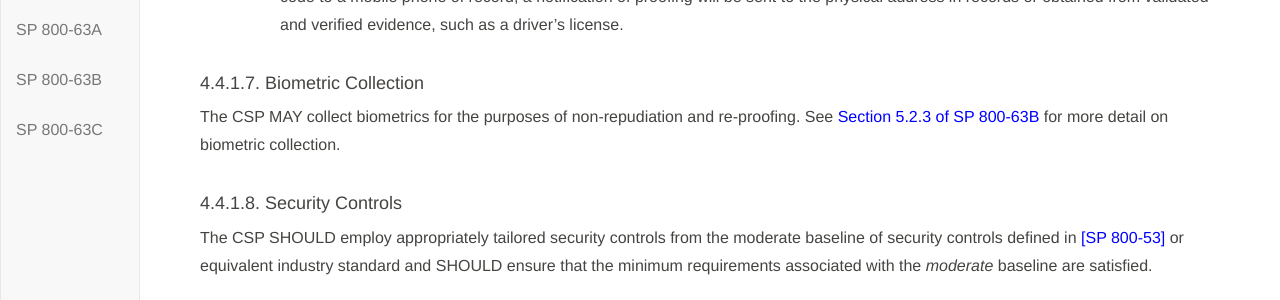
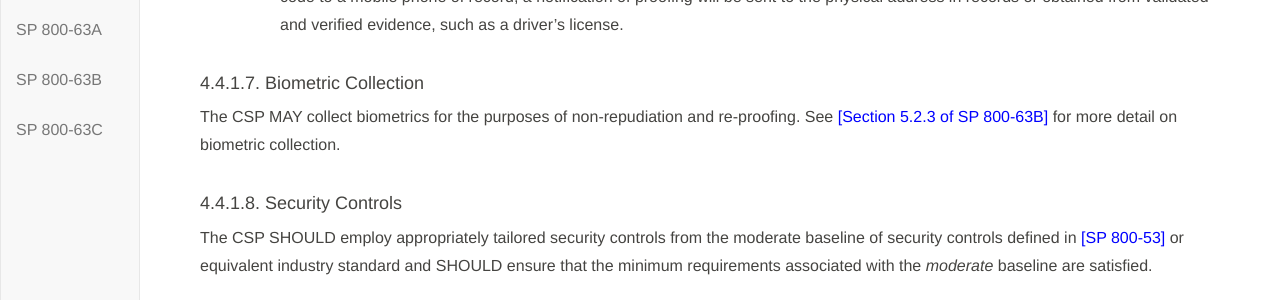
Before and after one commit to usnistgov/800-63-3, a Jekyll site: the page built from sp800-63a/sec4_ial.md, in a window 1280 px wide and 900 px high, scrolled down 4284 px. Shown: the part 152-452 px from the top of the window. Built offline with Jekyll 4.4.1, drawn with Linux system fonts in a browser that asks for light colours; our own code applies the rules of GitHub Pages for plain Markdown files; some of the changed text lies outside the part shown.

Commit message:
Adding double bracket to SP links external to 63A

```diff
--- a/sp800-63a/sec4_ial.md
+++ b/sp800-63a/sec4_ial.md
@@ -175,7 +175,7 @@ The CSP SHOULD perform identity proofing in-person. The CSP MAY perform remote i
 
 #### 4.4.1.7. Biometric Collection
 
-The CSP MAY collect biometrics for the purposes of non-repudiation and re-proofing. See [Section 5.2.3 of SP 800-63B](sp800-63b.html#biometric_use) for more detail on biometric collection.
+The CSP MAY collect biometrics for the purposes of non-repudiation and re-proofing. See [[Section 5.2.3 of SP 800-63B]](sp800-63b.html#biometric_use) for more detail on biometric collection.
 
 #### 4.4.1.8. Security Controls
 
@@ -230,7 +230,7 @@ Remote proofing SHALL NOT be allowed.
 
 #### 4.5.7. Biometric Collection
 
-The CSP SHALL collect and record a biometric sample at the time of proofing (e.g., facial image, fingerprints) the purposes of non-repudiation and re-proofing.  See [Section 5.2.3 of SP 800-63B](sp800-63b.html#biometric_use) for more detail on biometric collection.
+The CSP SHALL collect and record a biometric sample at the time of proofing (e.g., facial image, fingerprints) the purposes of non-repudiation and re-proofing.  See [[Section 5.2.3 of SP 800-63B]](sp800-63b.html#biometric_use) for more detail on biometric collection.
 
 #### 4.5.8. Security  Controls
 
```
